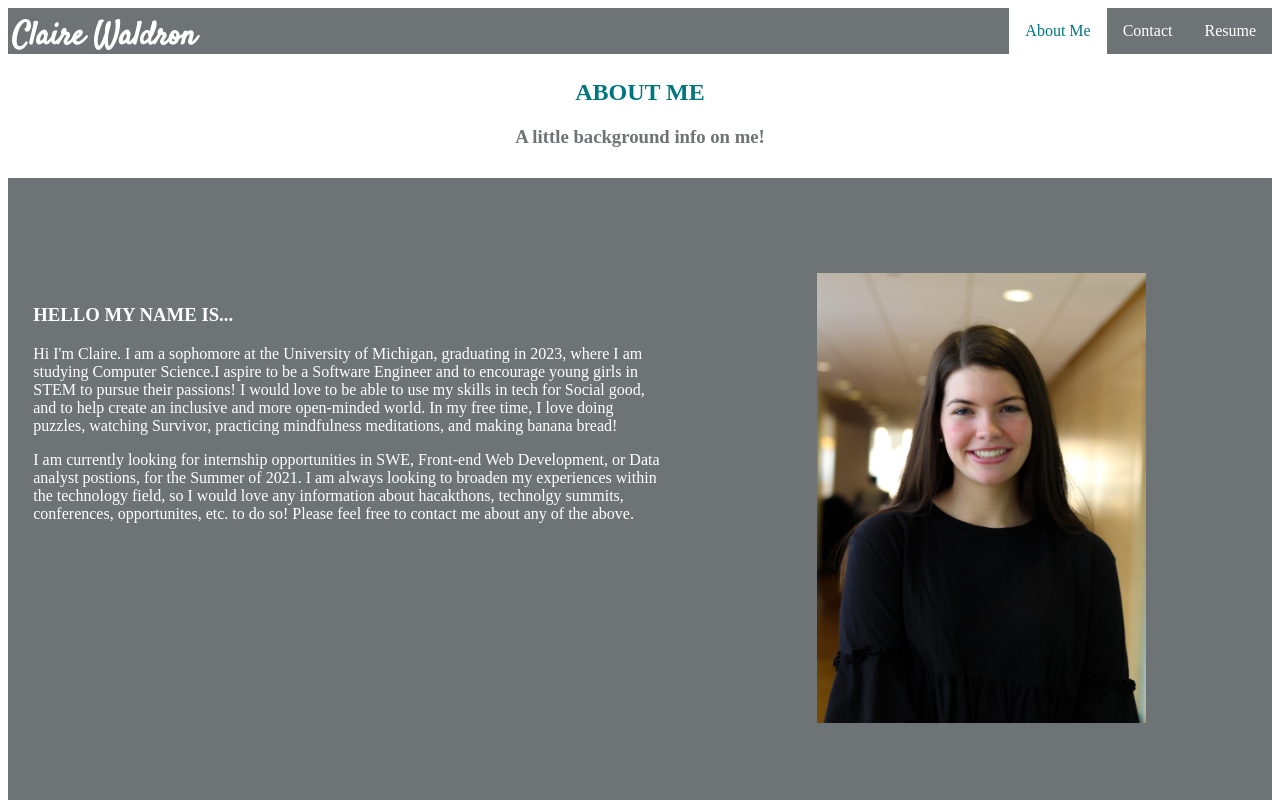
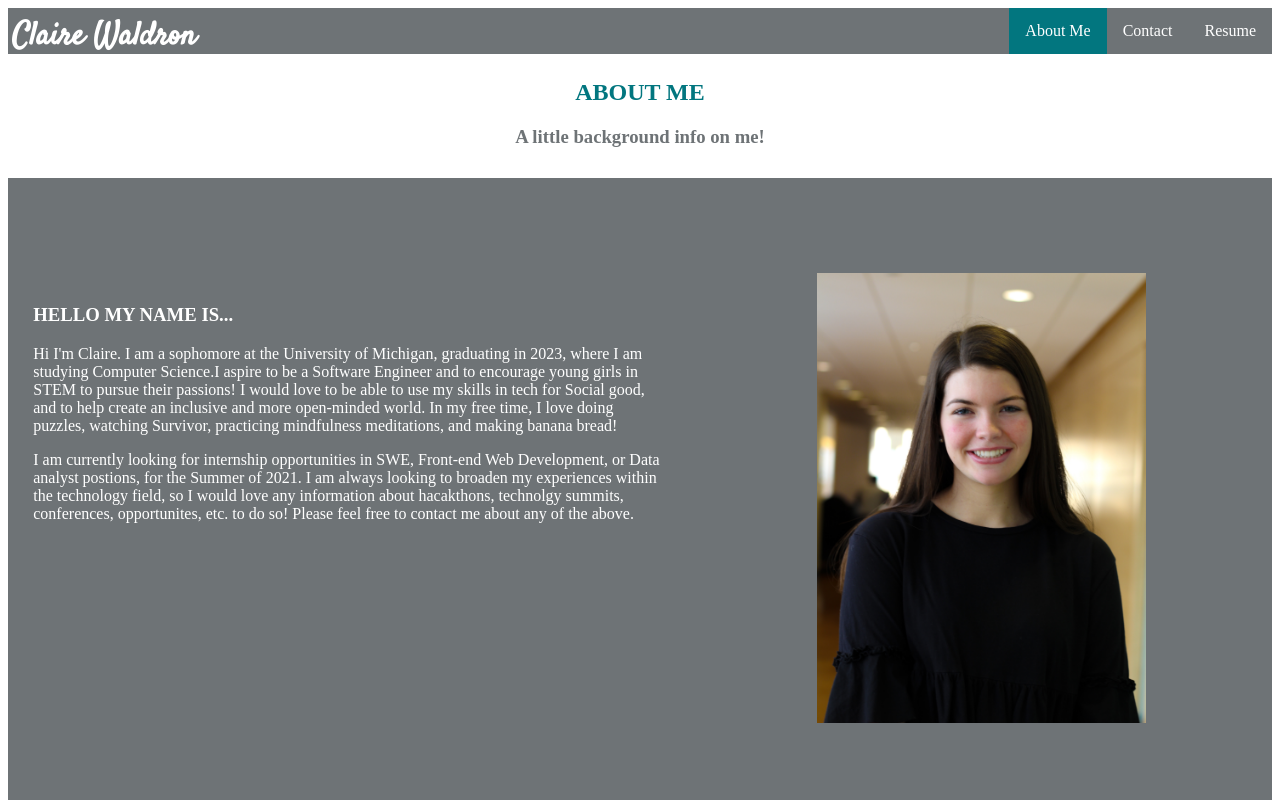
Before and after one commit to cwaldro/cwaldro.github.io, a plain HTML site: page index.html in a window 1280 px wide. In both pictures the pointer is over the link "About Me". Shown: the top 800 px of the page. Drawn offline with Linux system fonts and the light colour scheme; a script that the page names is missing; a web font is replaced by a local one.

Commit message:
navbar update

```diff
--- a/index.html
+++ b/index.html
@@ -7,7 +7,7 @@
   <link href="https://fonts.googleapis.com/css?family=Satisfy&display=swap" rel="stylesheet">
   <link href="https://fonts.googleapis.com/css?family=Marmelad&display=swap" rel="stylesheet">
   <link href="https://fonts.googleapis.com/css2?family=Enriqueta&display=swap" rel="stylesheet">
-  <title>Claire's Webpsite</title>
+  <title>Claire's Website</title>
   </head>
     <body>
       <ul>
--- a/style.css
+++ b/style.css
@@ -27,6 +27,10 @@ li a:hover:not(.active) {
 .active {
   background-color: #FFFFFF;
   color: #02767F;
+}
+.active:hover {
+  color: #FFFFFF;
+  background-color: #02767F;
 }
 h1 {
   position: absolute;
```
Also changed, not shown: 1 other file.
